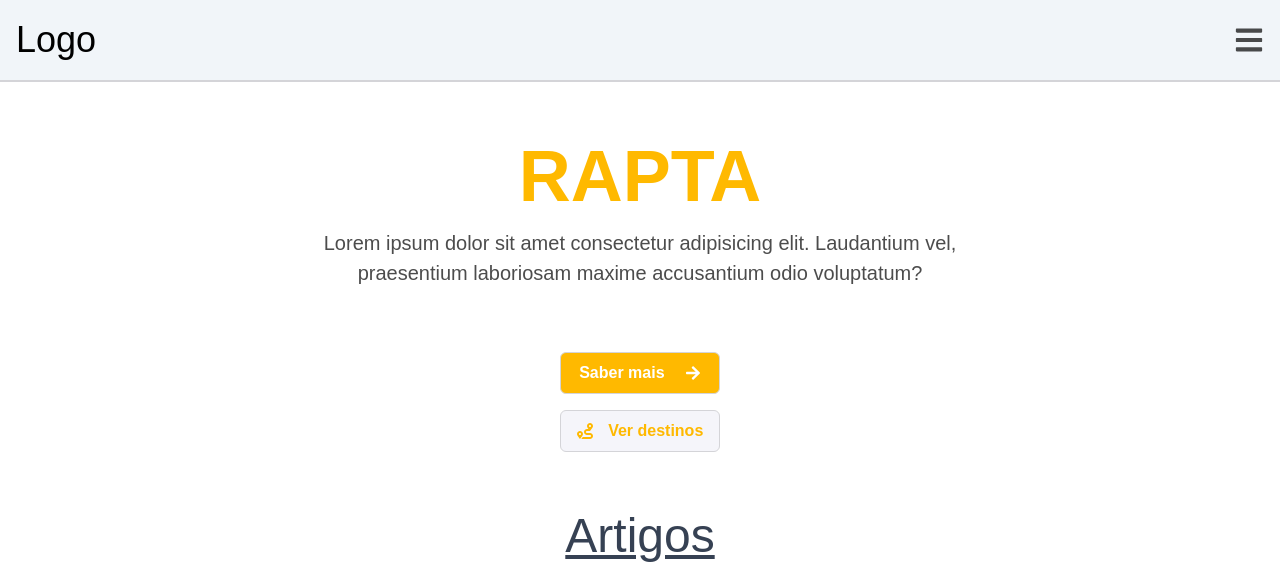
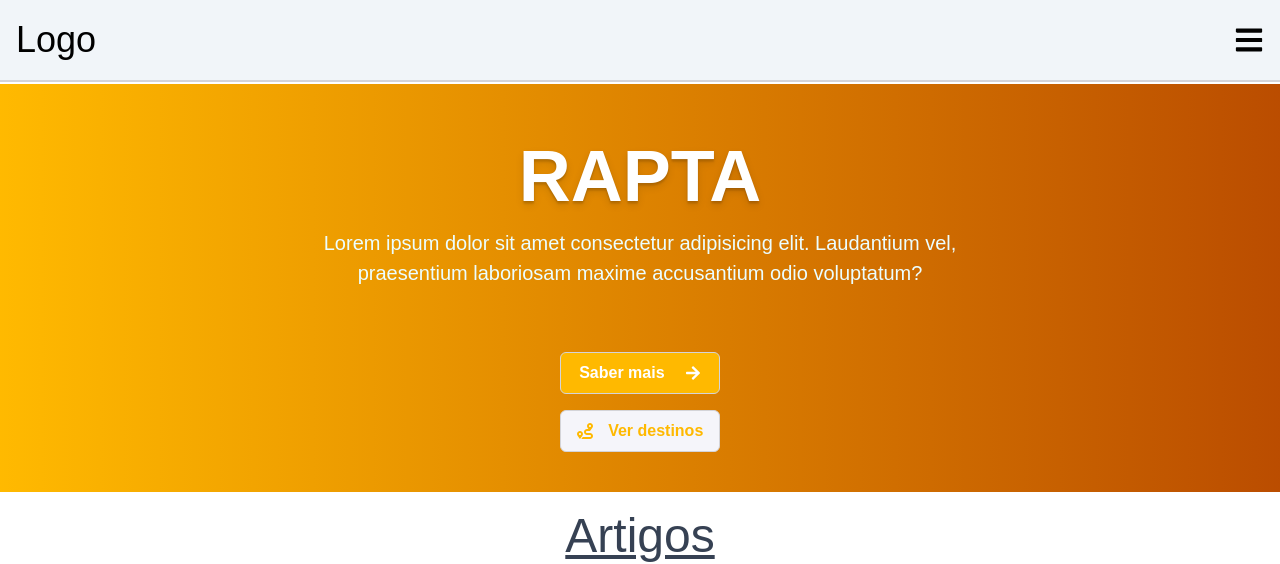
Before and after one commit to Bapolo/rapta, a Next.js app: page / in a window 1280 px wide. Shown: the top 564 px of the page. Built offline with nearby package versions, Linux system fonts and the light colour scheme.

Commit message:
add framer motion

```diff
--- a/app/globals.css
+++ b/app/globals.css
@@ -11,5 +11,4 @@
 
 p {
   font-size: 20px;
-  color: rgba(0, 0, 0, 0.7);
 }
--- a/components/Banner.tsx
+++ b/components/Banner.tsx
@@ -9,16 +9,16 @@
       initial={{ opacity: 0, y: 20 }}
       animate={{ opacity: 1, y: 0 }}
       transition={{ duration: 0.5 }}
-      className="py-10 text-center text-[#000]"
+      className="py-10 text-center text-[#000] bg-gradient-to-r from-amber-400 to-amber-700"
     >
-      <h1 className=" p-4 text-7xl text-amber-400 font-extrabold">RAPTA</h1>
-      <p className="mb-16 md:w-2xl text-center mx-auto">
+      <h1 className=" p-4 text-7xl text-white font-extrabold text-shadow-lg">RAPTA</h1>
+      <p className="mb-16 md:w-2xl text-cyan-50 text-center mx-auto">
         Lorem ipsum dolor sit amet consectetur adipisicing elit. Laudantium vel,
         praesentium laboriosam maxime accusantium odio voluptatum?
       </p>
 
       <div className="flex flex-col gap-4 justify-center items-center">
-        <button className="flex justify-around font-bold items-center bg-amber-400 p-2 text-white w-40 cursor-pointer border border-zinc-300 rounded-md">
+        <button className="flex justify-around font-bold items-center bg-amber-400 md:hover:bg-amber-300 transition p-2 text-white w-40 cursor-pointer border border-zinc-300 rounded-md">
           Saber mais <FaArrowRight />
         </button>
         <button className="flex justify-around font-bold items-center bg-[#F5F5FA]  p-2 text-amber-400 w-40 cursor-pointer border border-zinc-300 rounded-md">
```
